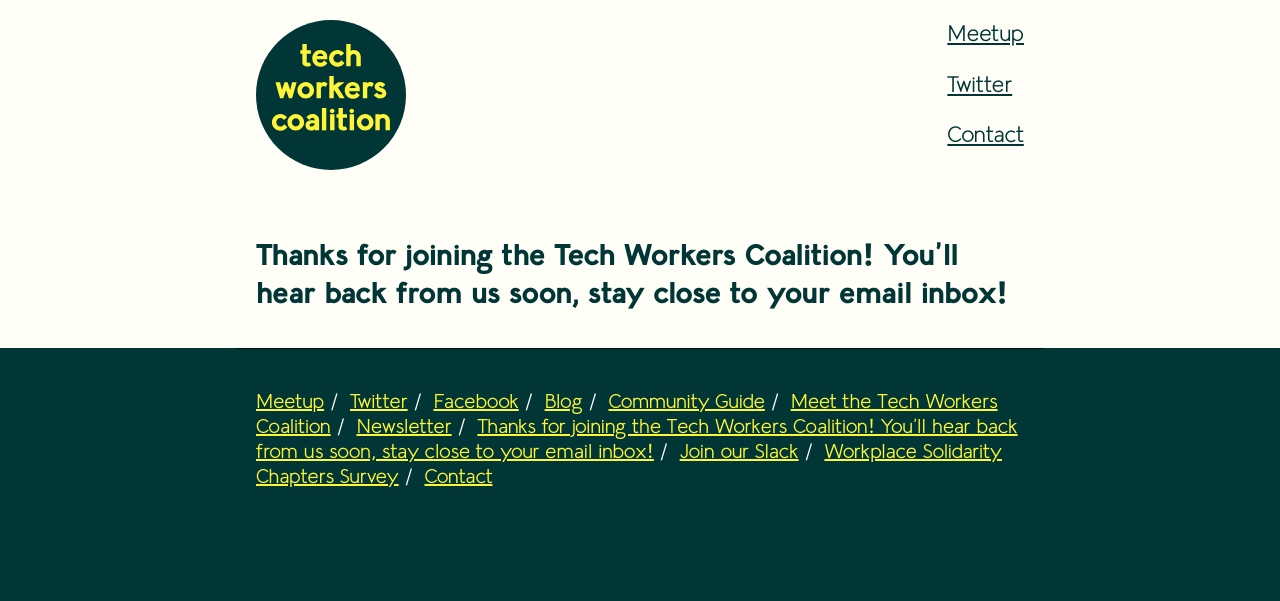
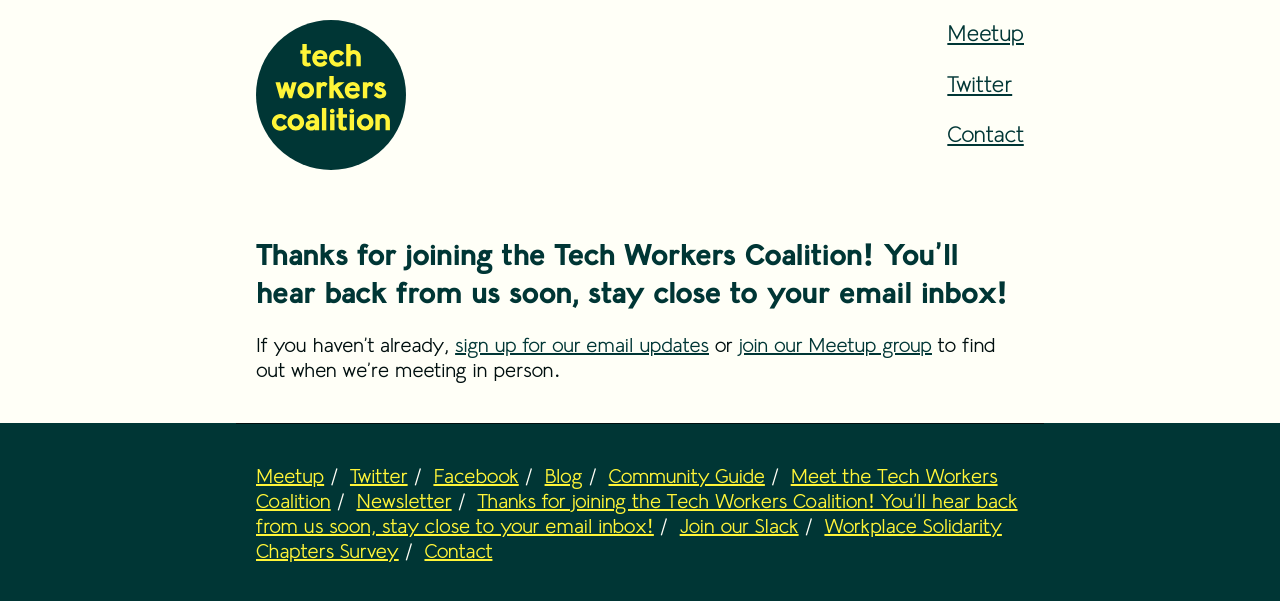
Before and after one commit to techworkersco/twc-site, a Jekyll site: the page built from slack-thanks.md, in a window 1280 px wide. Shown: the top 601 px of the page. Built offline with Jekyll 4.4.1, drawn with Linux system fonts in a browser that asks for light colours; our own code applies the rules of GitHub Pages for plain Markdown files.

Commit message:
added community guide to slack form and links to form submit response

```diff
--- a/slack-thanks.md
+++ b/slack-thanks.md
@@ -4,3 +4,5 @@
 ---
 
 ## Thanks for joining the Tech Workers Coalition! You'll hear back from us soon, stay close to your email inbox!
+
+If you haven't already, [sign up for our email updates](/subscribe.html) or [join our Meetup group](https://www.meetup.com/Tech-Workers-Coalition/) to find out when we're meeting in person.
```
Also changed, not shown: slack.md (+1 -0 lines).
